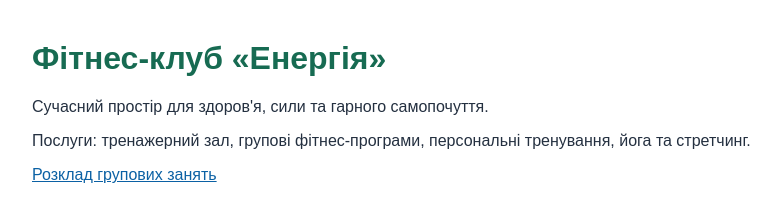
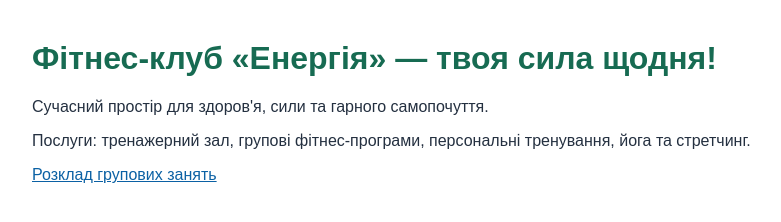
Before and after one commit to Hosl11114/fitness-club-git, a plain HTML site: page index.html in a window 1280 px wide. Shown: the whole page, without its empty margins (228-1009 px from the left). Drawn offline with Linux system fonts and the light colour scheme.

Commit message:
Add promotional slogan

```diff
--- a/index.html
+++ b/index.html
@@ -7,7 +7,7 @@
   <link rel="stylesheet" href="styles.css">
 </head>
 <body>
-  <h1>Фітнес-клуб «Енергія»</h1>
+<h1>Фітнес-клуб «Енергія» — твоя сила щодня!</h1>
   <p>Сучасний простір для здоров'я, сили та гарного самопочуття.</p>
   <p>Послуги: тренажерний зал, групові фітнес-програми, персональні тренування, йога та стретчинг.</p>
   <p><a href="schedule.html">Розклад групових занять</a></p>
```
